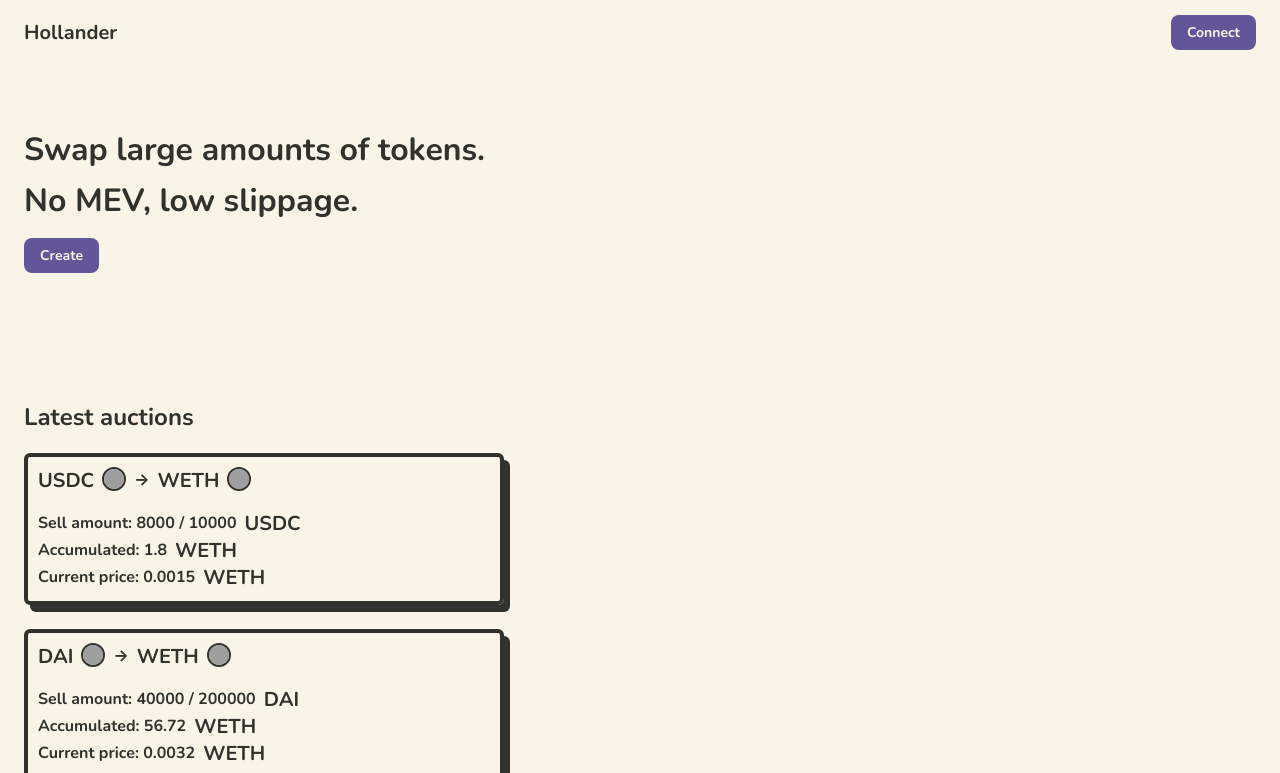
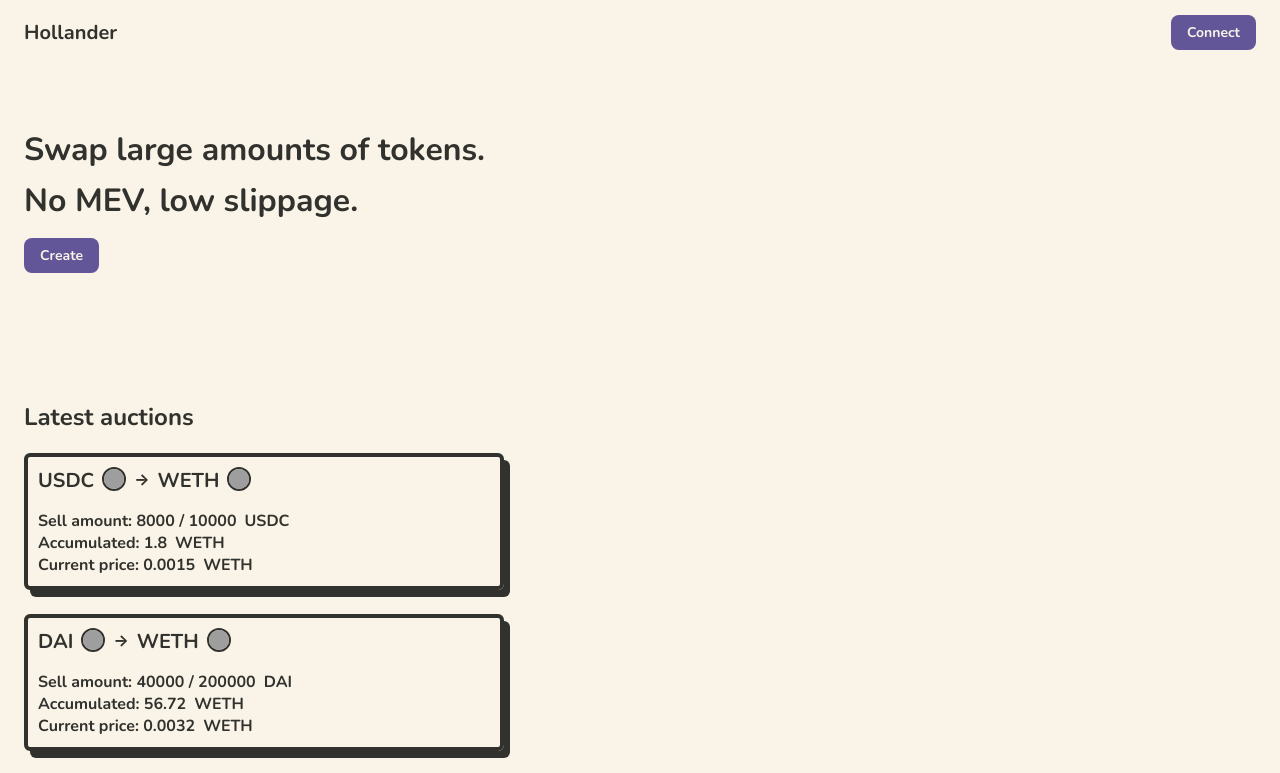
Before and after one commit to Destiner/hollander-app, a Vue app: page / in a window 1280 px wide. Shown: the top 773 px of the page. Built offline with nearby package versions, Linux system fonts and the light colour scheme; grey boxes are pictures that could not be loaded.

Commit message:
Set small size prop for HolAsset

```diff
--- a/src/components/AuctionCard.vue
+++ b/src/components/AuctionCard.vue
@@ -21,6 +21,7 @@
         Sell amount: {{ fromWei(assetOut, amountOut) }} /
         {{ fromWei(assetOut, amountOutTotal) }}
         <HolAsset
+          size="s"
           show-symbol
           :address="assetOut"
         />
@@ -28,6 +29,7 @@
       <div class="param">
         Accumulated: {{ fromWei(assetIn, amountIn) }}
         <HolAsset
+          size="s"
           show-symbol
           :address="assetIn"
         />
@@ -35,6 +37,7 @@
       <div class="param">
         Current price: {{ fromWei(assetIn, price) }}
         <HolAsset
+          size="s"
           show-symbol
           :address="assetIn"
         />
--- a/src/pages/Auction.vue
+++ b/src/pages/Auction.vue
@@ -30,6 +30,7 @@
           fromWei(auction.assetOut, auction.amountOutTotal)
         }}
         <HolAsset
+          size="s"
           show-icon
           show-symbol
           :address="auction.assetOut"
@@ -38,6 +39,7 @@
       <div class="param">
         Accumulated: {{ fromWei(auction.assetIn, auction.amountIn) }}
         <HolAsset
+          size="s"
           show-icon
           show-symbol
           :address="auction.assetIn"
@@ -46,6 +48,7 @@
       <div class="param">
         Price: {{ fromWei(auction.assetIn, auction.price) }}
         <HolAsset
+          size="s"
           show-icon
           show-symbol
           :address="auction.assetIn"
--- a/src/pages/NewAuction.vue
+++ b/src/pages/NewAuction.vue
@@ -38,6 +38,7 @@
             <HolInput v-model="initialPrice">
               <div class="input-label">
                 <HolAsset
+                  size="s"
                   show-icon
                   show-symbol
                   :address="assetIn"
```
